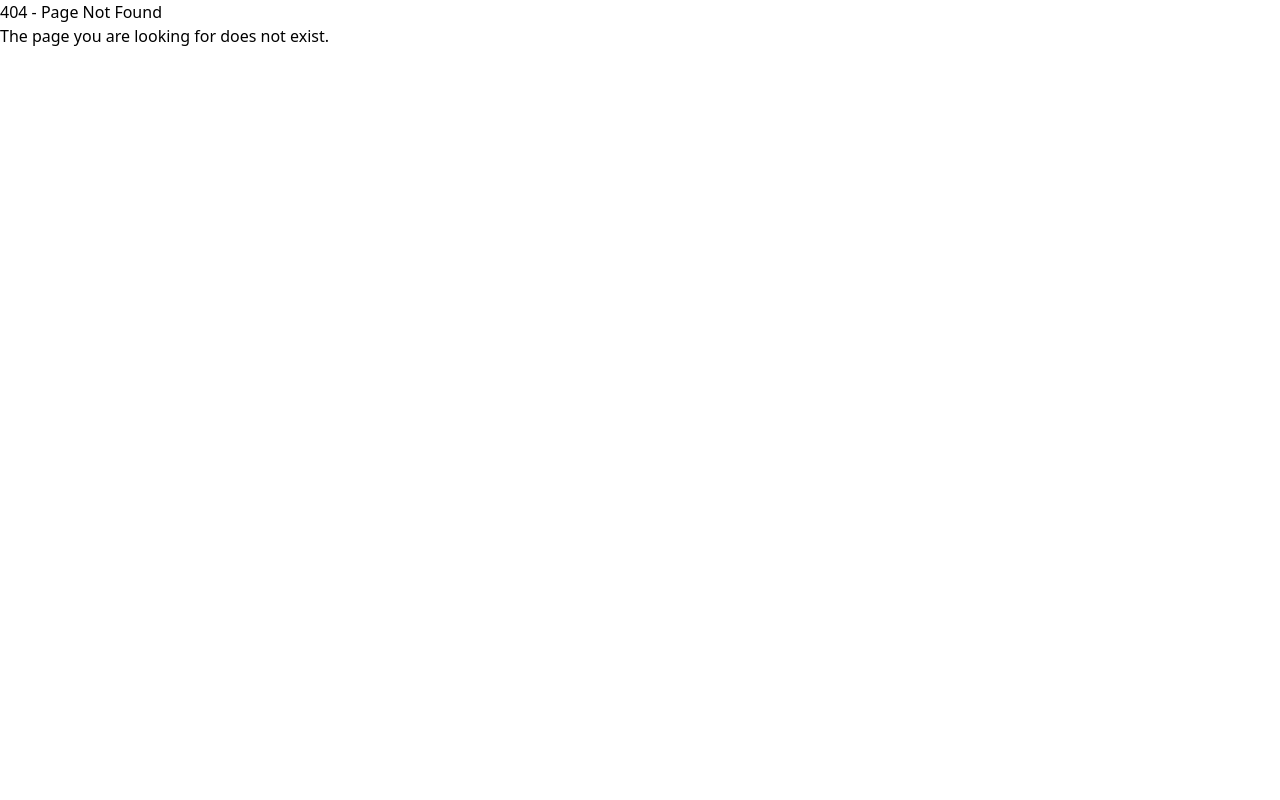
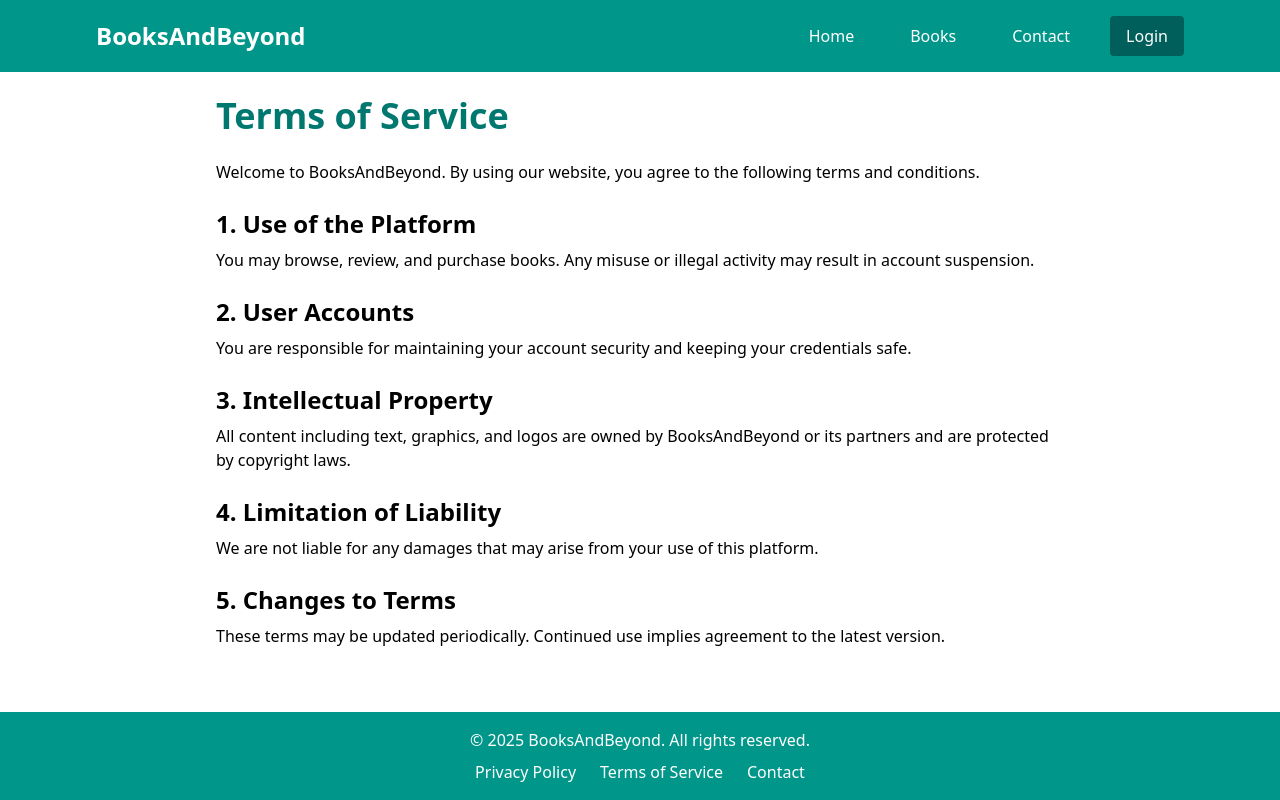
Before and after one commit to NewcoderM/booksAndBeyond-v2.0, a React (Vite) app in the folder client/: page /terms in a window 1280 px wide. Before the commit this address had no page. Built offline with nearby package versions, Linux system fonts and the light colour scheme.

Commit message:
add terms and privacy pages

```diff
--- a/client/src/notFound.jsx
+++ b/client/src/notFound.jsx
@@ -1,11 +1,13 @@
-import React from 'react';
+import Layout from "./components/Layout";
 
 const NotFound = () => {
   return (
-    <div className="not-found">
-      <h1>404 - Page Not Found</h1>
-      <p>The page you are looking for does not exist.</p>
+    <Layout>
+      <div className="not-found">
+        <h1>404 - Page Not Found</h1>
+        <p>The page you are looking for does not exist.</p>
     </div>
+    </Layout>
   );
 };
 
--- /dev/null
+++ b/client/src/privacy-policy.jsx
@@ -0,0 +1,45 @@
+import Layout from "./components/Layout";
+
+const PrivacyPolicy = () => {
+  return (
+    <Layout>
+      <div className="max-w-4xl mx-auto p-6">
+        <h1 className="text-4xl font-bold text-teal-700 mb-6">Privacy Policy</h1>
+        <p className="mb-4">
+          We value your privacy. This Privacy Policy explains how we collect, use,
+          and protect your information when you use our platform.
+        </p>
+
+        <h2 className="text-2xl font-semibold mt-6 mb-2">1. Information We Collect</h2>
+        <p className="mb-4">
+          We may collect personal details like your name, email, and account preferences.
+          Additionally, we collect usage data such as pages visited and time spent.
+        </p>
+
+        <h2 className="text-2xl font-semibold mt-6 mb-2">2. How We Use Your Information</h2>
+        <p className="mb-4">
+          Information is used to personalize your experience, improve our services,
+          and send occasional updates (if opted-in).
+        </p>
+
+        <h2 className="text-2xl font-semibold mt-6 mb-2">3. Third-Party Sharing</h2>
+        <p className="mb-4">
+          We do not sell your data. We may share limited data with trusted partners
+          for analytics or service delivery.
+        </p>
+
+        <h2 className="text-2xl font-semibold mt-6 mb-2">4. Your Rights</h2>
+        <p className="mb-4">
+          You have the right to access, update, or delete your personal data at any time.
+        </p>
+
+        <h2 className="text-2xl font-semibold mt-6 mb-2">5. Contact Us</h2>
+        <p className="mb-4">
+          For privacy questions, email us at privacy@booksandbeyond.com.
+        </p>
+      </div>
+    </Layout>
+  );
+};
+
+export default PrivacyPolicy;
--- a/client/src/router.jsx
+++ b/client/src/router.jsx
@@ -6,6 +6,8 @@ import Contact from "./components/Contact";
 import Books from "./components/Books";
 import Home from "./components/Home";
 import NotFound from "./notFound";
+import PrivacyPolicy from "./privacy-policy";
+import TermsOfService from "./terms";
 
 const BaseRouter = () => {
   return (
@@ -17,6 +19,8 @@ const BaseRouter = () => {
         <Route path="/contact" element={<Contact />} />
         <Route path="/login" element={<Login />} />
         <Route path="/register" element={<Register />} />
+        <Route path="/terms" element={<TermsOfService />} />
+        <Route path="/privacy-policy" element={<PrivacyPolicy />} />
         <Route path="*" element={<NotFound />} />
       </Routes>
     </Router>
--- /dev/null
+++ b/client/src/terms.jsx
@@ -0,0 +1,46 @@
+import Layout from "./components/Layout";
+
+const TermsOfService = () => {
+  return (
+    <Layout>
+      <div className="max-w-4xl mx-auto p-6">
+        <h1 className="text-4xl font-bold text-teal-700 mb-6">Terms of Service</h1>
+        <p className="mb-4">
+          Welcome to BooksAndBeyond. By using our website, you agree to the following
+          terms and conditions.
+        </p>
+
+        <h2 className="text-2xl font-semibold mt-6 mb-2">1. Use of the Platform</h2>
+        <p className="mb-4">
+          You may browse, review, and purchase books. Any misuse or illegal activity
+          may result in account suspension.
+        </p>
+
+        <h2 className="text-2xl font-semibold mt-6 mb-2">2. User Accounts</h2>
+        <p className="mb-4">
+          You are responsible for maintaining your account security and keeping
+          your credentials safe.
+        </p>
+
+        <h2 className="text-2xl font-semibold mt-6 mb-2">3. Intellectual Property</h2>
+        <p className="mb-4">
+          All content including text, graphics, and logos are owned by BooksAndBeyond
+          or its partners and are protected by copyright laws.
+        </p>
+
+        <h2 className="text-2xl font-semibold mt-6 mb-2">4. Limitation of Liability</h2>
+        <p className="mb-4">
+          We are not liable for any damages that may arise from your use of this platform.
+        </p>
+
+        <h2 className="text-2xl font-semibold mt-6 mb-2">5. Changes to Terms</h2>
+        <p className="mb-4">
+          These terms may be updated periodically. Continued use implies agreement to
+          the latest version.
+        </p>
+      </div>
+    </Layout>
+  );
+};
+
+export default TermsOfService;
```
Also changed, not shown: 1 other file (tests, documents, lock files or other folders).
